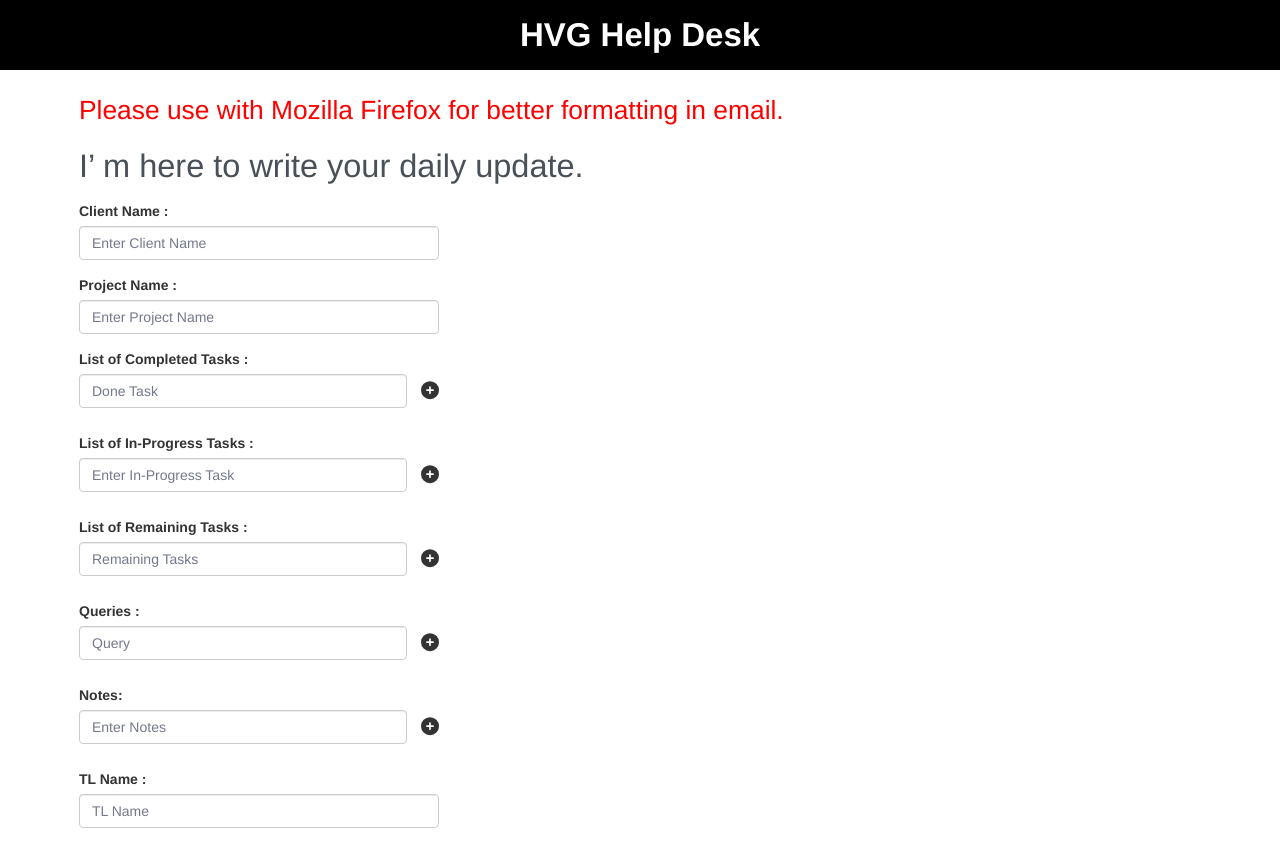
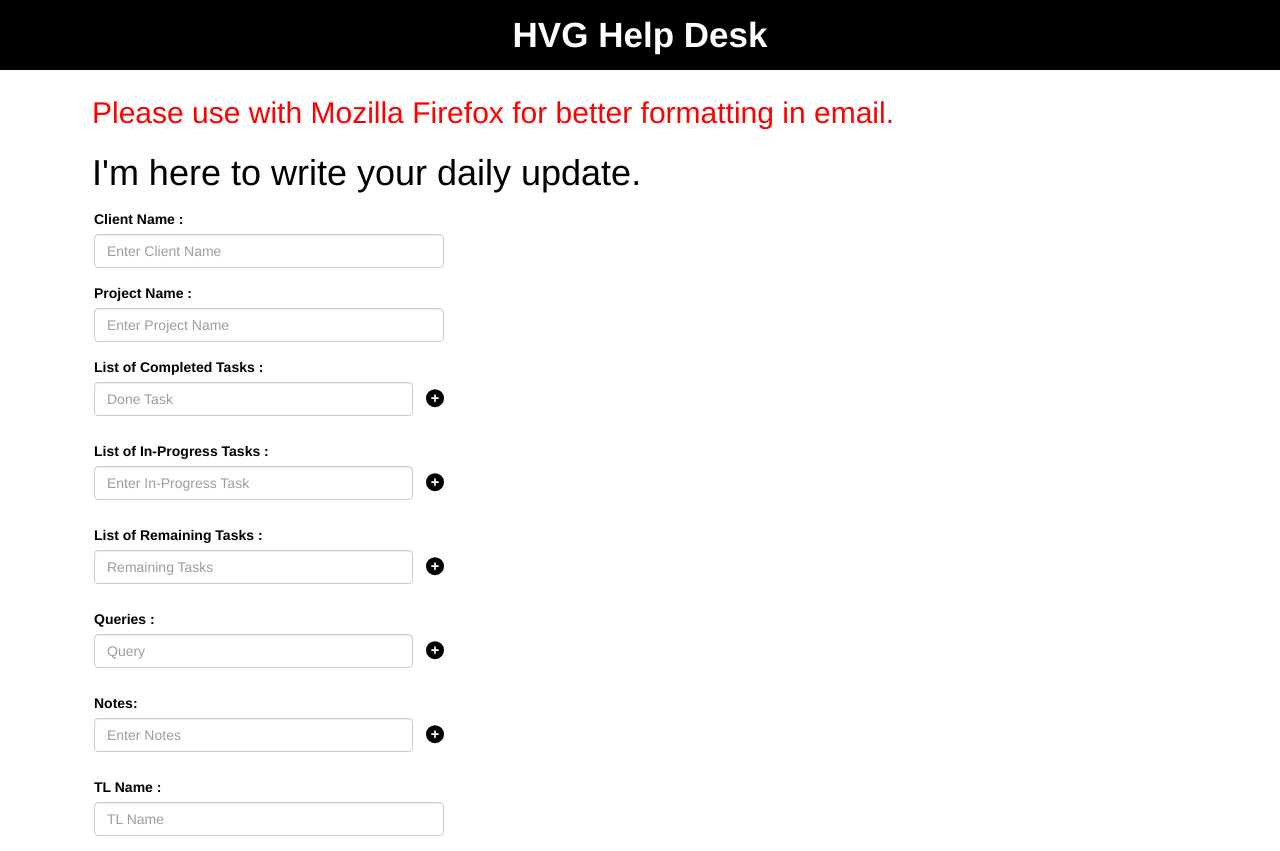
Before and after one commit to sagar-vaghela/employee-management, a Next.js app: page /help-desk in a window 1280 px wide. Built offline with nearby package versions, Linux system fonts and the light colour scheme.

Commit message:
fixed design

```diff
--- a/src/pages/_app.js
+++ b/src/pages/_app.js
@@ -1,8 +1,6 @@
 import '@/styles/globals.css'
 import '../styles/bootstrap.min.css'
 import "@fortawesome/fontawesome-svg-core/styles.css";
-
-// import 'bootstrap-icons/font/bootstrap-icons.css';
 
 export default function App({ Component, pageProps }) {
   return(
--- a/src/pages/help-desk/helpdesk.module.css
+++ b/src/pages/help-desk/helpdesk.module.css
@@ -1,5 +1,5 @@
 .header p {
-    font-size: 33px;
+    font-size: 35px;
     color: #fff;
     line-height: 70px;
     font-weight: bold;
@@ -11,15 +11,22 @@
     width: 90% !important;
     margin: auto;
     display: flex;
+    padding-right: 15px;
+    padding-left: 15px;
 }
 .starterTemplate {
-    padding: 5px 15px;
+    padding: 5px 28px;
     width: 90% !important;
     margin: auto;
 }
 .heading{
     color: red;
+    font-size: 30px;
 }
+.head{
+    font-size: 36px !important;
+}
+
 .studDetail {
     width: 80%;
 }
--- a/src/pages/help-desk/index.js
+++ b/src/pages/help-desk/index.js
@@ -135,7 +135,6 @@ const HelpDesk = () => {
       }
     }
   };
-console.log('isCompletedClick',isCompletedClick);
   return (
     <>
       <div className={styles.header}>
@@ -145,7 +144,7 @@ console.log('isCompletedClick',isCompletedClick);
         <h2 className={styles.heading}>
           Please use with Mozilla Firefox for better formatting in email.
         </h2>
-        <h1>I’ m here to write your daily update.</h1>
+        <h1 className={styles.head}>I'm here to write your daily update.</h1>
       </div>
       <div className={styles.container}>
         <div className="col-sm-5">
@@ -211,7 +210,6 @@ console.log('isCompletedClick',isCompletedClick);
             title={"Queries :"}
             placeholder="Query"
           />
-
           <CommonList
             fields={notes}
             setFields={setNotes}
@@ -221,7 +219,6 @@ console.log('isCompletedClick',isCompletedClick);
             title={"Notes:"}
             placeholder="Enter Notes"
           />
-
           <div className="form-group stud_detail">
             <label htmlFor="tl_name">TL Name : </label>
             <input
@@ -271,11 +268,11 @@ console.log('isCompletedClick',isCompletedClick);
               <HelpDeskListing list={queriesList} title={"Queries :"} />
               <HelpDeskListing list={notes} title={"Notes :"} />
               {completeTaskList[0].value !== "" && (
-                <>
+                <span>
                   Please check with the latest updates and let us know your
                   thoughts for the same.
                   <br />
-                </>
+                </span>
               )}
               {tlName && (
                 <>
--- a/src/styles/globals.css
+++ b/src/styles/globals.css
@@ -110,10 +110,10 @@ a {
   margin-right: auto;
   margin-left: auto;
 }
-.mail_body {
+/* .mail_body {
   font-size: 20px;
   padding: 20px;
-}
+} */
 .label {
   display: inline-block;
   max-width: 100%;
```
Also changed, not shown: src/styles/bootstrap.min.css.
